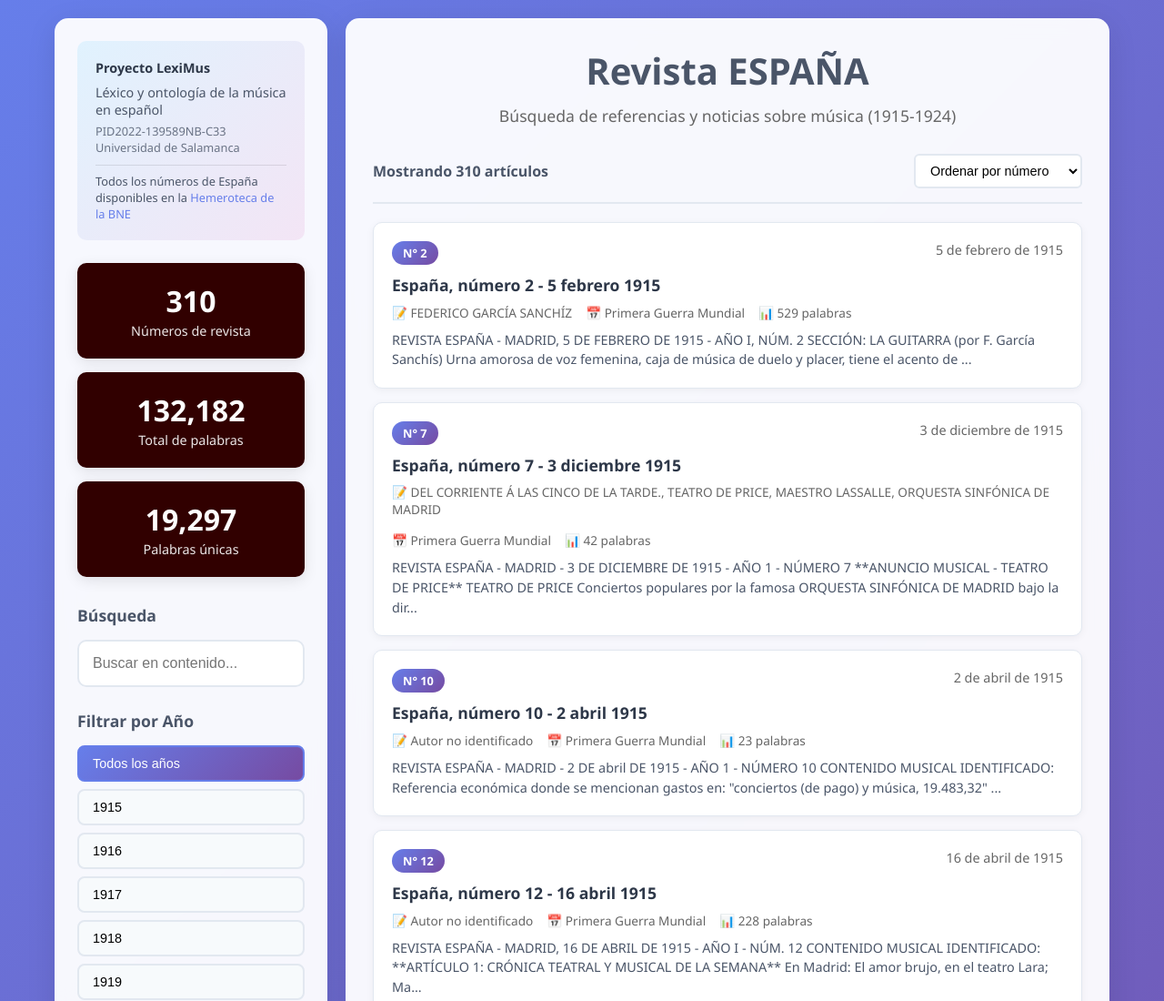
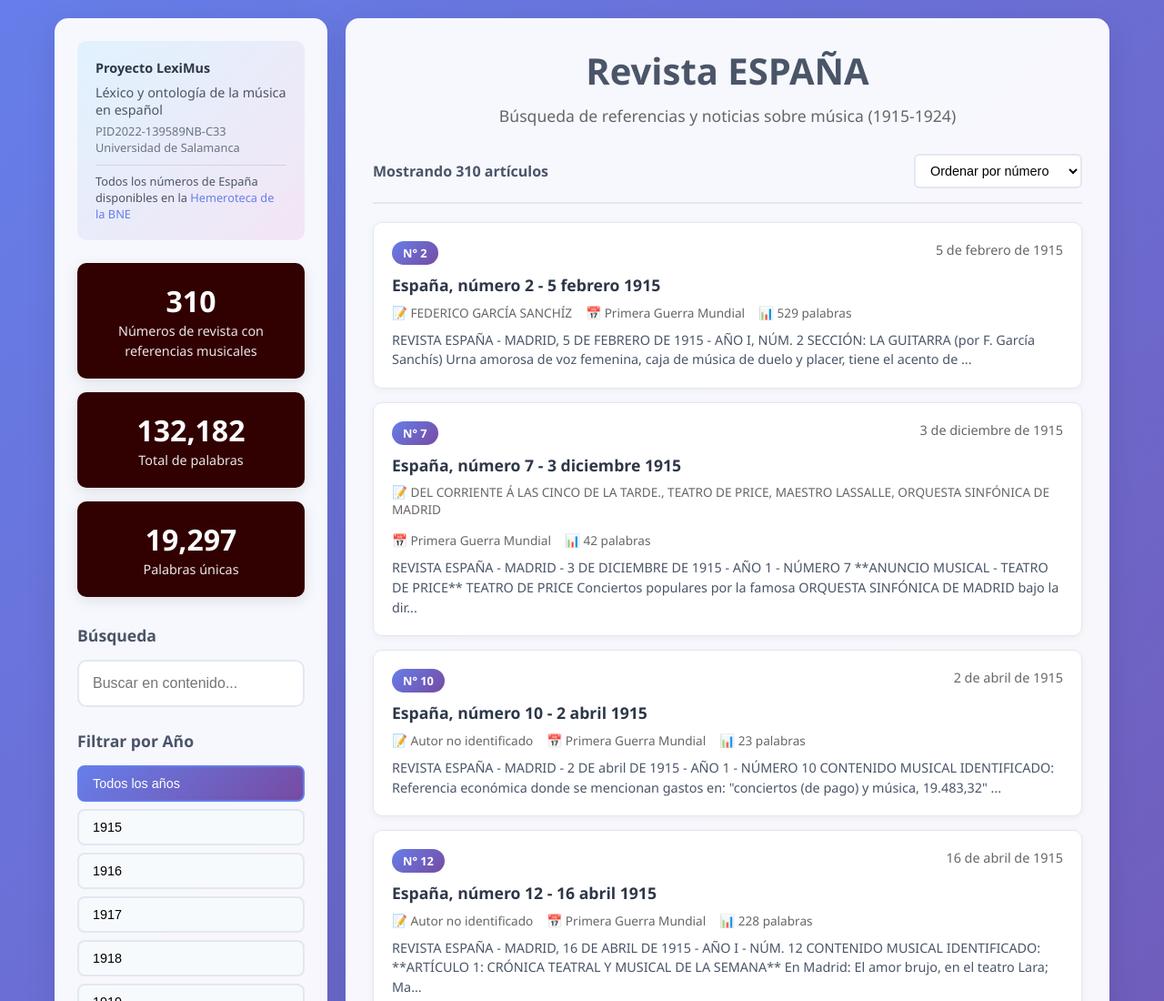
Before and after one commit to LeximusUSAL/revista-espana, a plain HTML site: page index.html in a window 1280 px wide. Shown: the top 1100 px of the page at 91% size. Drawn offline with Linux system fonts and the light colour scheme.

Commit message:
Update index.html

```diff
--- a/index.html
+++ b/index.html
@@ -378,7 +378,7 @@
             <div class="stats-grid">
                 <div class="stat-card">
                     <span class="stat-number">310</span>
-                    <span class="stat-label">Números de revista</span>
+                    <span class="stat-label">Números de revista con referencias musicales</span>
                 </div>
                 <div class="stat-card">
                     <span class="stat-number">132,182</span>
```
